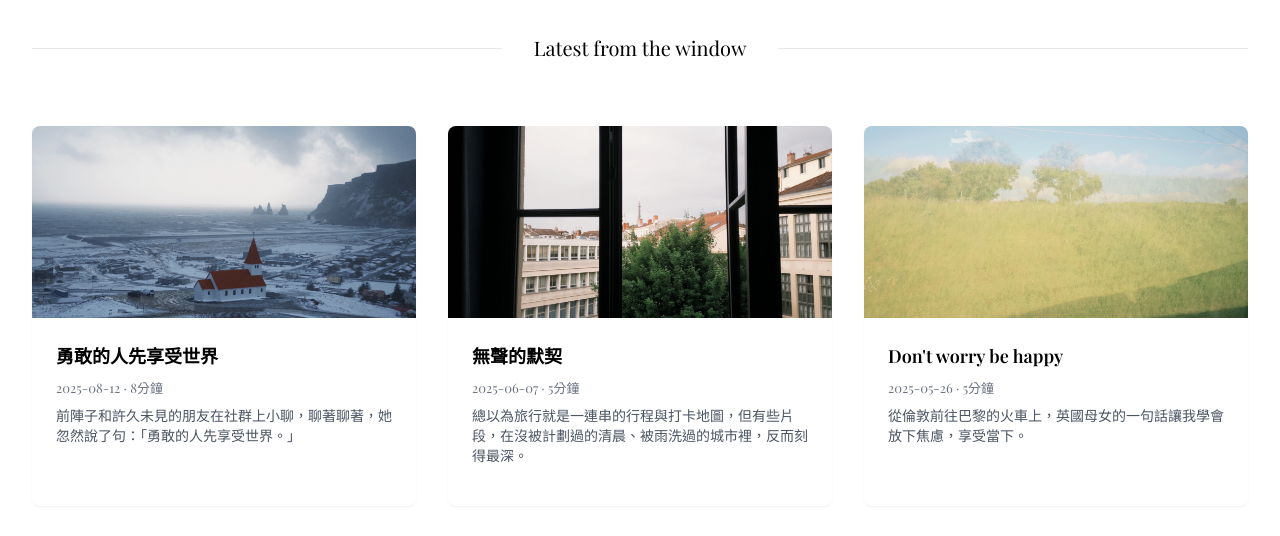
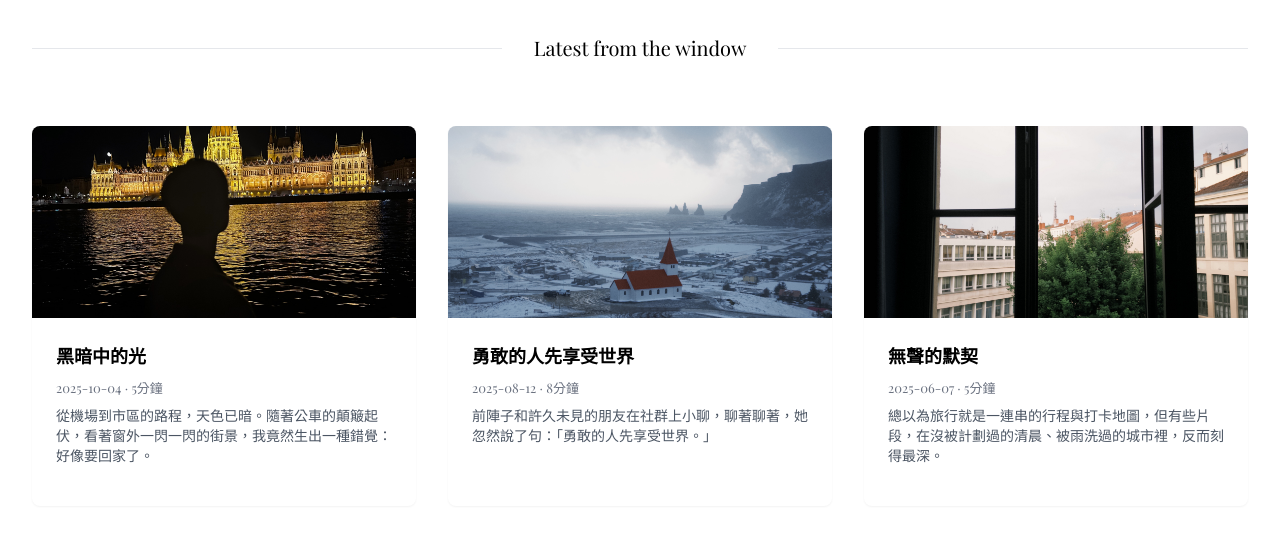
Before and after one commit to ivy1224/windows-to-elsewhere, a Next.js app: page / in a window 1280 px wide. Shown: the part 1180-1716 px from the top of the page. Built offline with nearby package versions, Linux system fonts and the light colour scheme; grey boxes are pictures that could not be loaded.

Commit message:
新增文章：黑暗中的光 - 2025-10-04

```diff
--- a/src/data/posts.ts
+++ b/src/data/posts.ts
@@ -1,4 +1,49 @@
 export const posts = [
+  {
+    slug: 'light-in-darkness',
+    title: '黑暗中的光',
+    excerpt: '從機場到市區的路程，天色已暗。隨著公車的顛簸起伏，看著窗外一閃一閃的街景，我竟然生出一種錯覺：好像要回家了。',
+    date: '2025-10-04',
+    readTime: '5分鐘',
+    category: 'life-abroad',
+    image: '/blog/20251004.jpeg',
+    content: `從機場到市區的路程，天色已暗。
+
+隨著公車的顛簸起伏，看著窗外一閃一閃的街景，我竟然生出一種錯覺：好像要回家了。
+
+街道的設計、人與人之間保持的距離，還有那股熟悉的生活氣息，都讓我想起台北。
+
+這不是一個「初次見面的城市」應該帶來的感覺，而更像是一個舊友——陌生卻又親近。
+
+.
+
+隔天一早走上街道，重新環顧四周，昨晚的那股熟悉感瞬間消失。
+
+斑駁的牆面、電車軌道摩擦的聲音、人們口中陌生的語言，一下子把我拉回現實，提醒自己——我確實身在國外。
+
+.
+
+夜幕降臨後的布達佩斯，有種難以言喻的氛圍。
+
+城市的燈光不多，昏暗的街道反而讓每一處亮光都變得特別醒目。
+
+搭著遊船行駛在多瑙河上，遠處的國會大廈在夜色中閃著光，倒映在水面上。
+
+遊船緩緩駛過，風有點冷，那一刻突然有種失落湧上心頭。
+
+.
+
+想家的情緒在腦海裡打轉。
+
+明明這是一個難得能看世界的機會，卻因為離家一年、身處一個沒有歸屬感的地方，心裡仍會泛起一種說不清的空虛。
+
+.
+
+但或許這段經歷，也會成為我對這座城市的縮影。
+
+就像布達佩斯的夜晚——即使一路上燈光稀疏，在轉角處，總會有一道光打在最重要的建築上，提醒著人們，這座城市不是在迎合誰，只是靜靜地活著，且仍有屬於它的生命力。`,
+    highlight: '從機場到市區的路程，天色已暗。隨著公車的顛簸起伏，看著窗外一閃一閃的街景，我竟然生出一種錯覺：好像要回家了。'
+  },
   {
     slug: 'brave-people-enjoy-world-first',
     title: '勇敢的人先享受世界',
```
Also changed, not shown: public/blog/20251004.jpeg (added).
